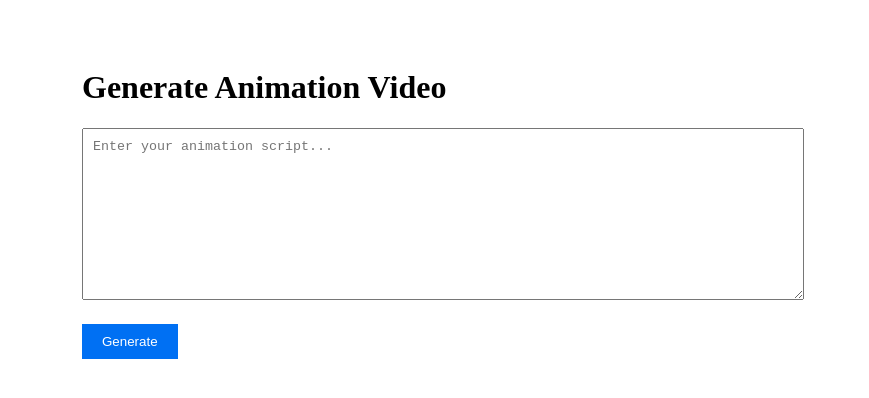
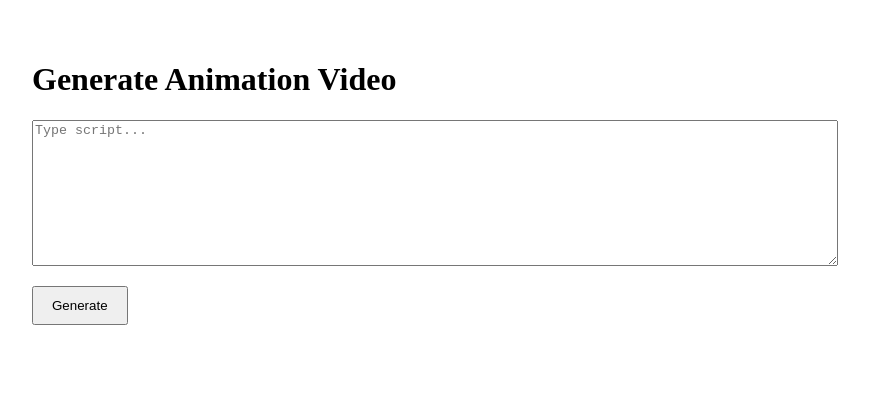
Before and after one commit to palgaurav085-cmd/animexaai-video-generator, a Next.js app: page /generate in a window 1280 px wide. Shown: the top 398 px of the page, without its empty margins (208-1077 px from the left). Built offline with nearby package versions, Linux system fonts and the light colour scheme.

Commit message:
Update page.js

```diff
--- a/app/generate/page.js
+++ b/app/generate/page.js
@@ -5,15 +5,16 @@ export default function GeneratePage() {
   const [prompt, setPrompt] = useState("");
   const [loading, setLoading] = useState(false);
   const [videoURL, setVideoURL] = useState(null);
+  const [scenes, setScenes] = useState([]);
 
   const generate = async () => {
     if (!prompt.trim()) {
-      alert("Please enter a script!");
+      alert("Please type script");
       return;
     }
-
     setLoading(true);
     setVideoURL(null);
+    setScenes([]);
 
     try {
       const res = await fetch("/api/generate", {
@@ -30,52 +31,53 @@ export default function GeneratePage() {
         return;
       }
 
-      setVideoURL(data.video);
+      // Ensure scenes is array
+      const s = Array.isArray(data.scenes) ? data.scenes : (data.scenes ? [data.scenes] : []);
+      setScenes(s);
+
+      // video may be string or object
+      const vid = typeof data.video === "string" ? data.video : (data.video?.url || null);
+      setVideoURL(vid);
     } catch (err) {
-      alert("Failed: " + err.message);
+      alert("Network/Server failed: " + err.message);
+    } finally {
+      setLoading(false);
     }
-
-    setLoading(false);
   };
 
   return (
-    <div style={{ padding: "40px", maxWidth: "700px", margin: "auto" }}>
+    <div style={{ padding: 32, maxWidth: 800, margin: "auto" }}>
       <h1>Generate Animation Video</h1>
-
       <textarea
         value={prompt}
         onChange={(e) => setPrompt(e.target.value)}
-        placeholder="Enter your animation script..."
-        style={{ width: "100%", height: "150px", padding: "10px" }}
+        style={{ width: "100%", height: 140 }}
+        placeholder="Type script..."
       />
 
-      <button
-        onClick={generate}
-        style={{
-          marginTop: "20px",
-          padding: "10px 20px",
-          background: "#0070f3",
-          color: "white",
-          border: "none",
-          cursor: "pointer",
-        }}
-      >
-        {loading ? "Generating..." : "Generate"}
-      </button>
+      <div style={{ marginTop: 16 }}>
+        <button onClick={generate} disabled={loading} style={{ padding: "10px 18px" }}>
+          {loading ? "Generating..." : "Generate"}
+        </button>
+      </div>
+
+      {scenes.length > 0 && (
+        <div style={{ marginTop: 20 }}>
+          <h3>Scenes</h3>
+          <ol>
+            {scenes.map((s, i) => (<li key={i}>{s}</li>))}
+          </ol>
+        </div>
+      )}
 
       {videoURL && (
-        <div style={{ marginTop: "30px" }}>
-          <h3>Your Video</h3>
-          <video controls width="100%">
+        <div style={{ marginTop: 20 }}>
+          <h3>Video</h3>
+          <video controls style={{ width: "100%" }}>
             <source src={videoURL} type="video/mp4" />
           </video>
-
-          <a
-            href={videoURL}
-            download="animation.mp4"
-            style={{ display: "block", marginTop: "10px" }}
-          >
-            Download Video
+          <a href={videoURL} download style={{ display: "block", marginTop: 8 }}>
+            Download
           </a>
         </div>
       )}
```
